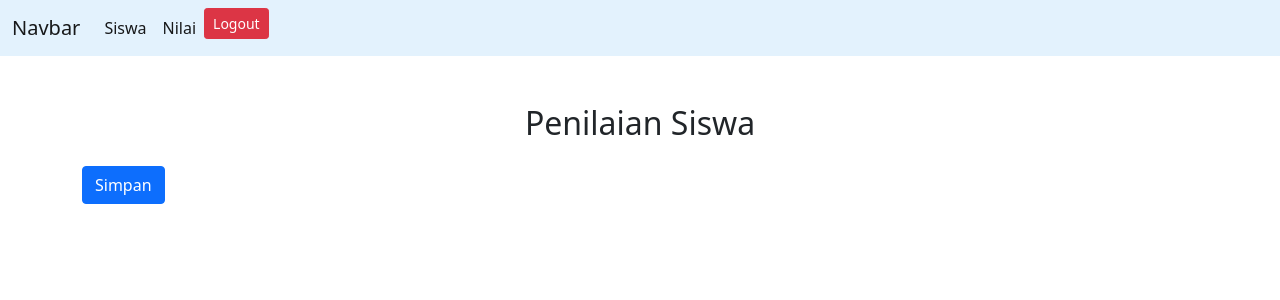
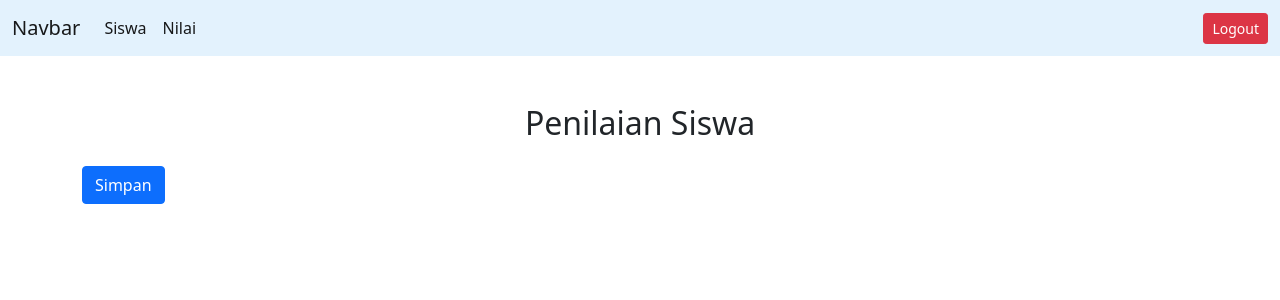
Before and after one commit to HarisMI40/latihan__siakad, a PHP site: page /sekolah/nilai/tambah_nilai.php?id=1 in a window 1280 px wide. Shown: the top 300 px of the page. Run offline with PHP 8.4, Linux system fonts and the light colour scheme; the visitor is signed in with stand-in values (Sample User, id 1); data that the repository does not hold is empty.

Commit message:
update posisi logout

```diff
--- a/layouts/header.php
+++ b/layouts/header.php
@@ -40,10 +40,11 @@ if(!isset($_SESSION['email'])){
         <li class="nav-item">
           <a class="nav-link active" aria-current="page" href="<?= $url ?>nilai/tampil_penilaian_siswa.php">Nilai</a>
         </li>
-        <li class="nav-item">
+
+      </ul>
+      <div>
           <a class="btn btn-danger btn-sm" aria-current="page" href="<?= $url ?>logout.php">Logout</a>
-        </li>
-      </ul>
+      </div>
     </div>
   </div>
 </nav>
```
